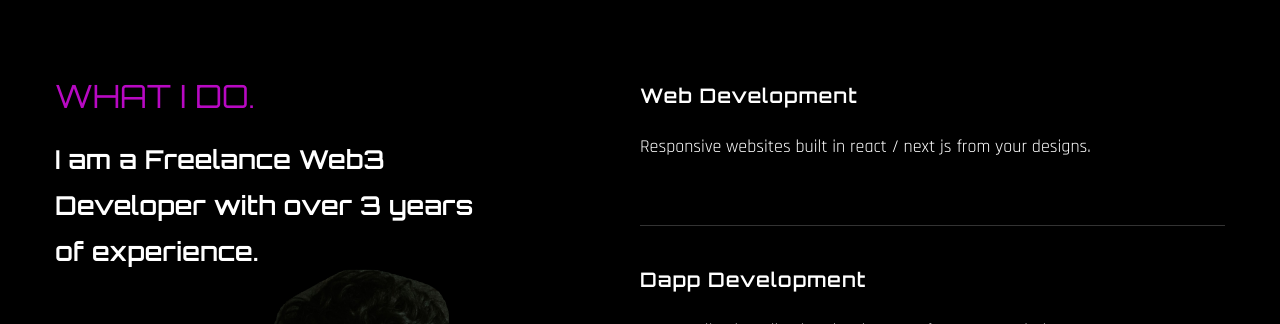
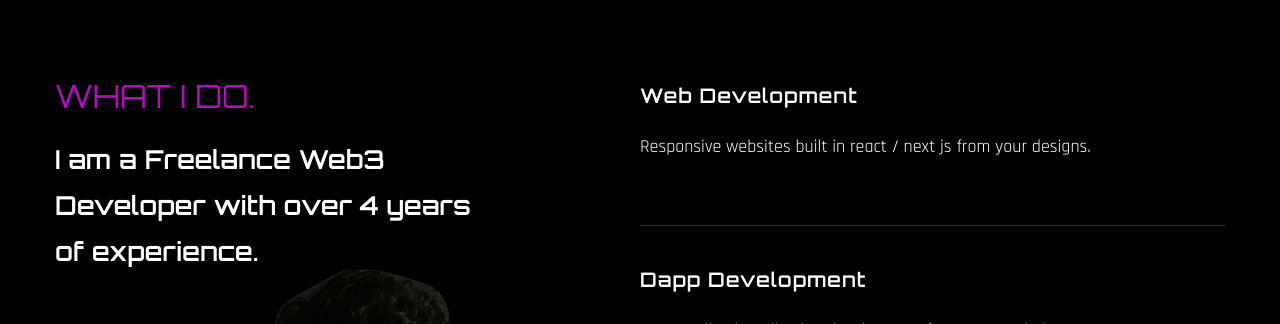
Before and after one commit to leetebbs/portfolio, a React (Create React App) app: page / in a window 1280 px wide. Shown: the part 1480-1804 px from the top of the page. Built offline with nearby package versions, Linux system fonts and the light colour scheme; the HTML template or start-up script is replaced by a standard one; a web font is replaced by a local one.

Commit message:
update years

```diff
--- a/src/components/Services.js
+++ b/src/components/Services.js
@@ -53,7 +53,7 @@ const Services = () => {
           >
             <h2 className="h2 text-accent mb-6">What I do.</h2>
             <h3 className="h3 max-w-[445px] mb-16">
-              I am a Freelance Web3 Developer with over 3 years of experience.
+              I am a Freelance Web3 Developer with over 4 years of experience.
             </h3>
             {/* <Link to="/development"> */}
             {/* <button className="btn btn-sm">See my work</button> */}
```
